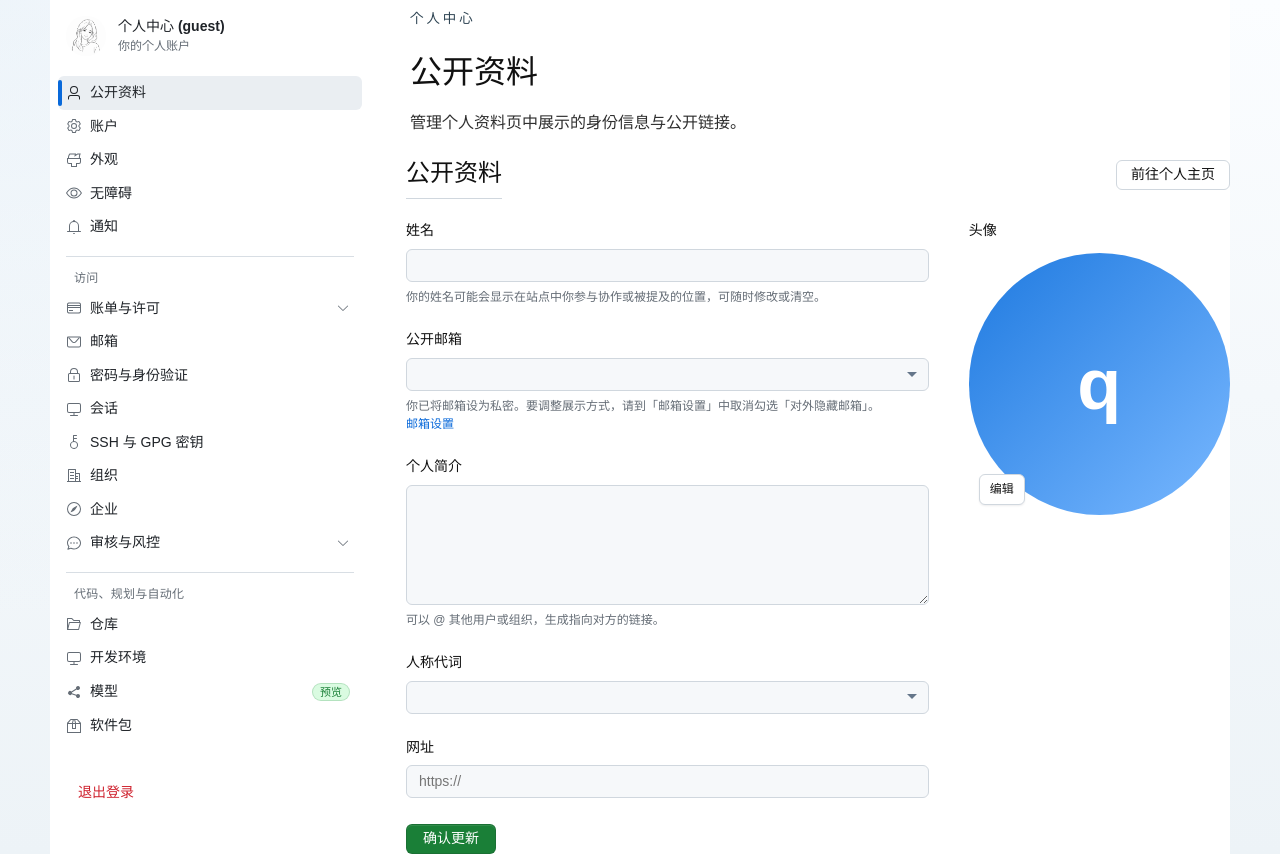
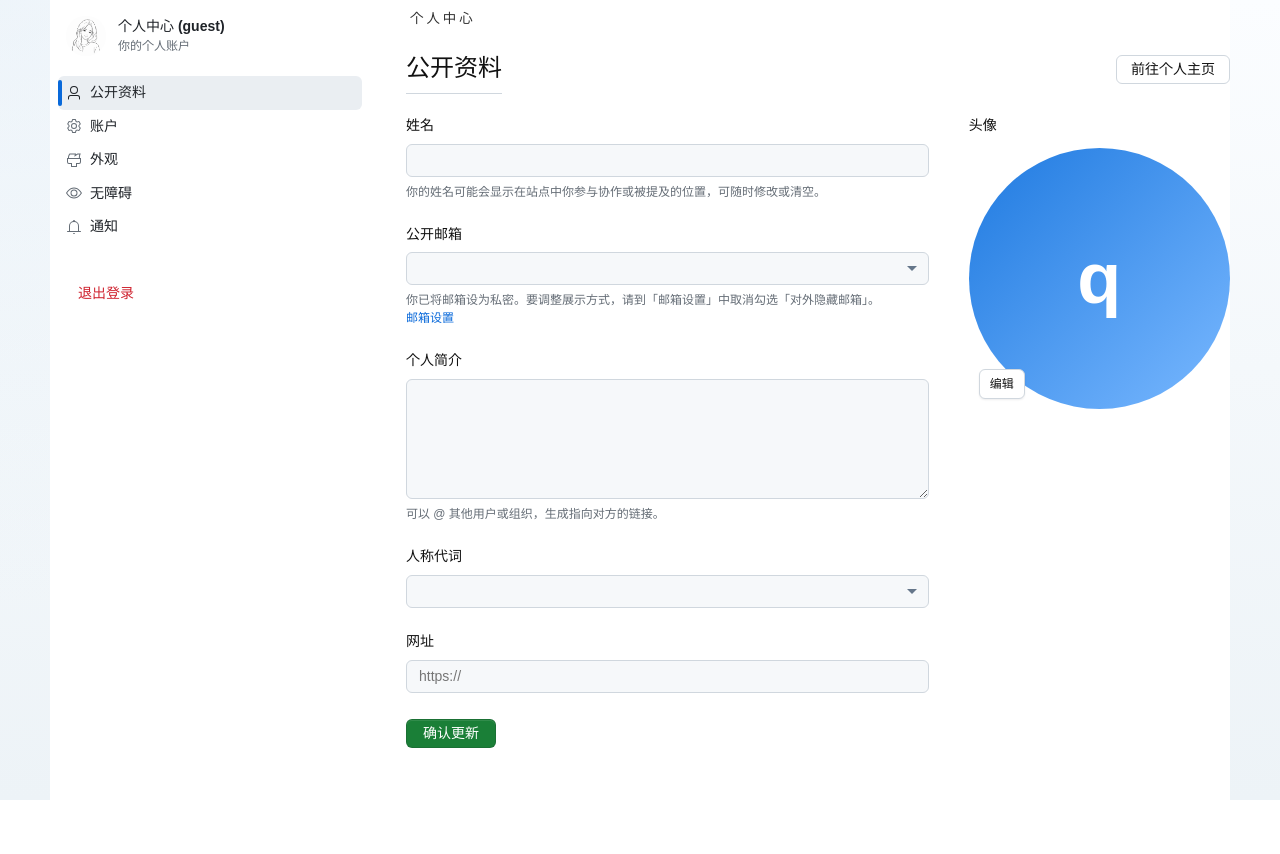
Before and after one commit to slnt23/Kite, a Vue app: page /profile in a window 1280 px wide. After the commit the page ends 800 px from the top, so only its background shows below. Built offline with nearby package versions, Linux system fonts and the light colour scheme.

Commit message:
1. update

```diff
--- a/src/components/dashboard/SettingsSidebar.vue
+++ b/src/components/dashboard/SettingsSidebar.vue
@@ -1,6 +1,14 @@
 <script setup lang="ts">
-import type {Component} from 'vue'
-import {computed, ref} from 'vue'
+/**
+ * 设置侧边栏组件
+ * 功能：显示用户信息、导航菜单和底部操作按钮
+ * 支持多级导航、图标显示和展开/收起功能
+ */
+
+import type { Component } from 'vue'
+import { computed, ref } from 'vue'
+
+// 导入 Element Plus 图标组件
 import {
   ArrowDown,
   Bell,
@@ -20,124 +28,174 @@ import {
   User,
   View,
 } from '@element-plus/icons-vue'
+
+// 导入类型定义
 import type {
   ProfileSettingsIconKey,
   ProfileSettingsNavItem,
   ProfileSettingsNavSection,
 } from '@/types'
 
+/**
+ * 组件属性定义
+ */
 const props = withDefaults(
-    defineProps<{
-      modelValue: string
-      sections: ProfileSettingsNavSection[]
-      titleLine: string
-      subtitleLine: string
-      avatarUrl?: string | null
-      avatarInitial?: string
-    }>(),
-    {
-      avatarUrl: null,
-      avatarInitial: '?',
-    },
+  defineProps<{
+    modelValue: string                    // 当前激活的导航项ID
+    sections: ProfileSettingsNavSection[] // 导航区块配置（暂时注释）
+    titleLine: string                    // 标题行文本
+    subtitleLine: string                 // 副标题文本
+    avatarUrl?: string | null            // 头像URL（可选）
+    avatarInitial?: string               // 头像占位字母（可选）
+  }>(),
+  {
+    // sections: () => [],                // 导航区块默认值（暂时注释）
+    avatarUrl: null,                     // 头像URL默认为null
+    avatarInitial: '?',                  // 头像占位字母默认为问号
+  },
 )
 
+/**
+ * 组件事件定义
+ */
 const emit = defineEmits<{
-  'update:modelValue': [id: string]
+  'update:modelValue': [id: string]  // 导航项点击事件，更新激活状态
 }>()
 
+/**
+ * 响应式数据：记录展开/收起状态的导航项
+ * key: 导航项ID, value: 是否展开
+ */
 const expandedIds = ref<Record<string, boolean>>({})
 
+/**
+ * 图标组件映射表
+ * 将图标键名映射到对应的 Element Plus 图标组件
+ */
 const iconComponents: Record<ProfileSettingsIconKey, Component> = {
-  user: User,
-  setting: Setting,
-  brush: Brush,
-  view: View,
-  bell: Bell,
-  creditCard: CreditCard,
-  message: Message,
-  lock: Lock,
-  monitor: Monitor,
-  key: Key,
-  officeBuilding: OfficeBuilding,
-  compass: Compass,
-  chatWarning: ChatDotRound,
-  folder: FolderOpened,
-  share: Share,
-  box: Box,
+  user: User,              // 用户图标
+  setting: Setting,        // 设置图标
+  brush: Brush,            // 画笔图标（外观）
+  view: View,              // 视图图标（辅助功能）
+  bell: Bell,              // 铃铛图标（通知）
+  creditCard: CreditCard,  // 信用卡图标
+  message: Message,        // 消息图标
+  lock: Lock,              // 锁图标（安全）
+  monitor: Monitor,        // 显示器图标
+  key: Key,                // 钥匙图标
+  officeBuilding: OfficeBuilding,  // 办公楼图标
+  compass: Compass,        // 指南针图标
+  chatWarning: ChatDotRound, // 聊天警告图标
+  folder: FolderOpened,    // 文件夹图标
+  share: Share,            // 分享图标
+  box: Box,                // 盒子图标
 }
 
+/**
+ * 根据图标键名解析对应的图标组件
+ * @param key - 图标键名
+ * @returns 对应的图标组件
+ */
 const resolveIcon = (key: ProfileSettingsIconKey): Component => iconComponents[key]
 
+/**
+ * 计算属性：处理后的头像URL（去除前后空格）
+ */
 const resolvedAvatarUrl = computed(() => (props.avatarUrl ?? '').trim())
 
+/**
+ * 计算属性：是否显示头像图片（有有效URL时显示）
+ */
 const showAvatarImage = computed(() => resolvedAvatarUrl.value.length > 0)
 
+/**
+ * 检查指定导航项是否展开
+ * @param id - 导航项ID
+ * @returns 是否展开
+ */
 const isExpanded = (id: string) => !!expandedIds.value[id]
 
+/**
+ * 切换导航项的展开/收起状态
+ * @param item - 导航项对象
+ */
 const toggleExpand = (item: ProfileSettingsNavItem) => {
-  if (!item.expandable) return
+  if (!item.expandable) return  // 不可展开的项直接返回
   expandedIds.value = {
     ...expandedIds.value,
-    [item.id]: !expandedIds.value[item.id],
+    [item.id]: !expandedIds.value[item.id],  // 切换展开状态
   }
 }
 
+/**
+ * 导航项点击事件处理
+ * @param item - 被点击的导航项
+ */
 const onRowClick = (item: ProfileSettingsNavItem) => {
-  if (item.disabled) return
+  if (item.disabled) return  // 禁用项不响应点击
+
+  // 处理可展开项
   if (item.expandable) {
     toggleExpand(item)
-    if (item.navigable === false) return
+    if (item.navigable === false) return  // 不可导航的展开项只切换展开状态
   }
-  if (item.navigable === false) return
+
+  if (item.navigable === false) return  // 不可导航项不触发导航
+
+  // 触发导航事件，更新激活状态
   emit('update:modelValue', item.id)
 }
 </script>
 
 <template>
+  <!-- 设置侧边栏容器 -->
   <aside class="ps-sidebar" aria-label="设置导航">
+    <!-- 头部区域：用户信息展示 -->
     <div class="ps-sidebar__header">
+      <!-- 头像显示：有图片时显示图片，否则显示字母 -->
       <div v-if="showAvatarImage" class="ps-sidebar__avatar ps-sidebar__avatar--img">
-        <img :src="resolvedAvatarUrl" alt=""/>
+        <img :src="resolvedAvatarUrl" alt="用户头像" />
       </div>
       <div v-else class="ps-sidebar__avatar ps-sidebar__avatar--text" aria-hidden="true">
         {{ avatarInitial }}
       </div>
+      <!-- 用户信息文本 -->
       <div class="ps-sidebar__header-text">
         <div class="ps-sidebar__title-line">{{ titleLine }}</div>
         <div class="ps-sidebar__subtitle">{{ subtitleLine }}</div>
       </div>
     </div>
 
+    <!-- 导航区域：菜单列表 -->
     <nav class="ps-sidebar__nav">
+      <!-- 遍历导航区块 -->
       <template v-for="(section, sIdx) in sections" :key="sIdx">
-        <div v-if="sIdx > 0" class="ps-sidebar__divider" role="presentation"/>
+        <!-- 区块分隔线（非第一个区块前显示） -->
+        <div v-if="sIdx > 0" class="ps-sidebar__divider" role="presentation" />
+        <!-- 区块标题 -->
         <p v-if="section.title" class="ps-sidebar__section-title">{{ section.title }}</p>
+        <!-- 导航项列表 -->
         <ul class="ps-sidebar__list" role="list">
           <li v-for="item in section.items" :key="item.id" class="ps-sidebar__li" role="none">
-            <button
-                type="button"
-                class="ps-sidebar__item"
-                :class="{
-                'ps-sidebar__item--active': item.id === modelValue && item.navigable !== false,
-                'ps-sidebar__item--disabled': item.disabled,
-              }"
-                :disabled="item.disabled"
-                role="menuitem"
-                @click="onRowClick(item)"
-            >
-              <span class="ps-sidebar__item-border" aria-hidden="true"/>
+            <!-- 导航项按钮 -->
+            <button type="button" class="ps-sidebar__item" :class="{
+              'ps-sidebar__item--active': item.id === modelValue && item.navigable !== false,  // 激活状态
+              'ps-sidebar__item--disabled': item.disabled,  // 禁用状态
+            }" :disabled="item.disabled" role="menuitem" @click="onRowClick(item)">
+              <!-- 激活状态指示条 -->
+              <span class="ps-sidebar__item-border" aria-hidden="true" />
+              <!-- 图标 -->
               <el-icon class="ps-sidebar__icon" :size="16">
-                <component :is="resolveIcon(item.icon)"/>
+                <component :is="resolveIcon(item.icon)" />
               </el-icon>
+              <!-- 标签文本 -->
               <span class="ps-sidebar__label">{{ item.label }}</span>
+              <!-- 徽章（新功能提示等） -->
               <span v-if="item.badge" class="ps-sidebar__badge">{{ item.badge }}</span>
-              <el-icon
-                  v-if="item.expandable"
-                  class="ps-sidebar__chevron"
-                  :class="{ 'ps-sidebar__chevron--open': isExpanded(item.id) }"
-                  :size="14"
-              >
-                <ArrowDown/>
+              <!-- 展开/收起箭头（可展开项显示） -->
+              <el-icon v-if="item.expandable" class="ps-sidebar__chevron"
+                :class="{ 'ps-sidebar__chevron--open': isExpanded(item.id) }" :size="14">
+                <ArrowDown />
               </el-icon>
             </button>
           </li>
@@ -145,32 +203,46 @@ const onRowClick = (item: ProfileSettingsNavItem) => {
       </template>
     </nav>
 
+    <!-- 底部区域：自定义内容（如退出登录按钮） -->
     <div v-if="$slots.footer" class="ps-sidebar__footer">
-      <slot name="footer"/>
+      <slot name="footer" />
     </div>
   </aside>
 </template>
 
 <style scoped lang="scss">
+/**
+ * 侧边栏容器样式
+ */
 .ps-sidebar {
   --ps-border: #d8dee4;
+  /* 边框颜色 */
   --ps-muted: #656d76;
+  /* 次要文字颜色 */
   --ps-text: #1f2328;
+  /* 主要文字颜色 */
   --ps-active-bg: #eaeef2;
+  /* 激活项背景色 */
   --ps-active-bar: #0969da;
-  /* 侧栏菜单项悬停：浅灰底，在白底页面上更清晰 */
+  /* 激活项指示条颜色 */
   --ps-row-hover: #e8eaed;
+  /* 悬停背景色 */
 
   box-sizing: border-box;
   width: 100%;
   max-width: 320px;
+  /* 最大宽度限制 */
   min-width: 0;
+  /* 防止内容溢出 */
   padding: 16px 0 20px;
   background: #ffffff;
   border: 1px solid var(--ps-border);
   border-radius: 6px;
 }
 
+/**
+ * 头部区域样式
+ */
 .ps-sidebar__header {
   display: flex;
   align-items: center;
@@ -178,6 +250,9 @@ const onRowClick = (item: ProfileSettingsNavItem) => {
   padding: 0 16px 20px;
 }
 
+/**
+ * 头像容器样式
+ */
 .ps-sidebar__avatar {
   flex-shrink: 0;
   width: 40px;
@@ -187,6 +262,9 @@ const onRowClick = (item: ProfileSettingsNavItem) => {
   border: 1px solid var(--ps-border);
 }
 
+/**
+ * 图片头像样式
+ */
 .ps-sidebar__avatar--img img {
   width: 100%;
   height: 100%;
@@ -194,6 +272,9 @@ const onRowClick = (item: ProfileSettingsNavItem) => {
   display: block;
 }
 
+/**
+ * 文字头像样式（渐变背景）
+ */
 .ps-sidebar__avatar--text {
   display: grid;
   place-items: center;
@@ -203,18 +284,29 @@ const onRowClick = (item: ProfileSettingsNavItem) => {
   font-weight: 700;
 }
 
+/**
+ * 头部文本容器样式
+ */
 .ps-sidebar__header-text {
   min-width: 0;
+  /* 防止文本溢出 */
 }
 
+/**
+ * 标题行样式
+ */
 .ps-sidebar__title-line {
   font-size: 0.875rem;
   font-weight: 600;
   line-height: 1.35;
   color: var(--ps-text);
   word-break: break-word;
+  /* 长文本自动换行 */
 }
 
+/**
+ * 副标题样式
+ */
 .ps-sidebar__subtitle {
   margin-top: 2px;
   font-size: 0.75rem;
@@ -222,16 +314,25 @@ const onRowClick = (item: ProfileSettingsNavItem) => {
   color: var(--ps-muted);
 }
 
+/**
+ * 导航区域样式
+ */
 .ps-sidebar__nav {
   padding: 0 8px;
 }
 
+/**
+ * 区块分隔线样式
+ */
 .ps-sidebar__divider {
   height: 1px;
   margin: 12px 8px 14px;
   background: var(--ps-border);
 }
 
+/**
+ * 区块标题样式（大写字母）
+ */
 .ps-sidebar__section-title {
   margin: 0 8px 6px;
   padding: 0 8px;
@@ -240,9 +341,13 @@ const onRowClick = (item: ProfileSettingsNavItem) => {
   line-height: 1.25;
   letter-spacing: 0.02em;
   text-transform: uppercase;
+  /* 文本大写 */
   color: var(--ps-muted);
 }
 
+/**
+ * 导航列表样式
+ */
 .ps-sidebar__list {
   margin: 0;
   padding: 0;
@@ -253,6 +358,9 @@ const onRowClick = (item: ProfileSettingsNavItem) => {
   margin: 0;
 }
 
+/**
+ * 导航项按钮样式
+ */
 .ps-sidebar__item {
   position: relative;
   display: flex;
@@ -273,16 +381,23 @@ const onRowClick = (item: ProfileSettingsNavItem) => {
   cursor: pointer;
   transition: background-color 0.12s ease;
 
+  /* 悬停效果 */
   &:hover:not(:disabled) {
     background: var(--ps-row-hover);
   }
 }
 
+/**
+ * 禁用状态导航项样式
+ */
 .ps-sidebar__item--disabled {
   opacity: 0.45;
   cursor: not-allowed;
 }
 
+/**
+ * 激活状态指示条样式
+ */
 .ps-sidebar__item-border {
   position: absolute;
   left: 0;
@@ -294,29 +409,46 @@ const onRowClick = (item: ProfileSettingsNavItem) => {
   pointer-events: none;
 }
 
+/**
+ * 激活状态导航项样式
+ */
 .ps-sidebar__item--active {
   background: var(--ps-active-bg);
   font-weight: 600;
 
+  /* 激活时显示指示条 */
   .ps-sidebar__item-border {
     background: var(--ps-active-bar);
   }
 }
 
+/**
+ * 导航项图标样式
+ */
 .ps-sidebar__icon {
   flex-shrink: 0;
   color: var(--ps-muted);
 }
 
+/**
+ * 激活状态图标颜色
+ */
 .ps-sidebar__item--active .ps-sidebar__icon {
   color: var(--ps-text);
 }
 
+/**
+ * 导航项标签文本样式
+ */
 .ps-sidebar__label {
   flex: 1;
   min-width: 0;
+  /* 防止文本溢出 */
 }
 
+/**
+ * 徽章样式（新功能提示等）
+ */
 .ps-sidebar__badge {
   flex-shrink: 0;
   padding: 1px 7px;
@@ -329,16 +461,25 @@ const onRowClick = (item: ProfileSettingsNavItem) => {
   border: 1px solid rgba(26, 127, 55, 0.2);
 }
 
+/**
+ * 展开/收起箭头样式
+ */
 .ps-sidebar__chevron {
   flex-shrink: 0;
   color: var(--ps-muted);
   transition: transform 0.15s ease;
 }
 
+/**
+ * 展开状态箭头样式（旋转180度）
+ */
 .ps-sidebar__chevron--open {
   transform: rotate(-180deg);
 }
 
+/**
+ * 底部区域样式
+ */
 .ps-sidebar__footer {
   margin-top: 16px;
   padding: 14px 16px 0;
--- /dev/null
+++ b/src/constants/admin.constant.ts
@@ -0,0 +1,13 @@
+import type { ProfileSettingsNavSection } from '@/types'
+import { PROFILE_SECTION_ITEMS } from './example.constant'
+
+/** 管理后台侧栏导航（图标由 Element Plus 映射解析） */
+export const ADMIN_DASHBOARD_NAV_SECTIONS: ProfileSettingsNavSection[] = [
+    {
+        items: [
+            { id: 'overview', label: '控制台总览', icon: 'monitor', navigable: true },
+            { id: 'content', label: '内容管理', icon: 'folder', navigable: true },
+            { id: 'settings', label: '系统设置', icon: 'setting', navigable: true },
+        ],
+    },
+]
--- a/src/constants/element.constant.ts
+++ /dev/null
@@ -1,82 +0,0 @@
-/**
- * Element Plus 相关：侧栏图标映射、带图标 key 的导航结构（在组件内映射为 @element-plus/icons-vue）
- */
-import type { ProfileSectionId, ProfileSettingsIconKey, ProfileSettingsNavSection } from '@/types'
-
-import { PROFILE_SECTION_ITEMS } from './example.constant'
-
-export const PROFILE_SECTION_SIDEBAR_ICON: Record<ProfileSectionId, ProfileSettingsIconKey> = {
-  public: 'user',
-  account: 'setting',
-  appearance: 'brush',
-  accessibility: 'view',
-  notifications: 'bell',
-}
-
-/** GitHub 风格设置侧栏：首组来自 PROFILE_SECTION_ITEMS，其余为展示用分组（可再接路由） */
-export const PROFILE_SETTINGS_NAV_SECTIONS: ProfileSettingsNavSection[] = [
-  {
-    items: PROFILE_SECTION_ITEMS.map((s) => ({
-      id: s.id,
-      label: s.label,
-      icon: PROFILE_SECTION_SIDEBAR_ICON[s.id],
-      navigable: true,
-    })),
-  },
-  {
-    title: '访问',
-    items: [
-      {
-        id: 'access-billing',
-        label: '账单与许可',
-        icon: 'creditCard',
-        expandable: true,
-        navigable: false,
-      },
-      { id: 'access-emails', label: '邮箱', icon: 'message', navigable: false },
-      {
-        id: 'access-password',
-        label: '密码与身份验证',
-        icon: 'lock',
-        navigable: false,
-      },
-      { id: 'access-sessions', label: '会话', icon: 'monitor', navigable: false },
-      { id: 'access-ssh', label: 'SSH 与 GPG 密钥', icon: 'key', navigable: false },
-      { id: 'access-orgs', label: '组织', icon: 'officeBuilding', navigable: false },
-      { id: 'access-enterprise', label: '企业', icon: 'compass', navigable: false },
-      {
-        id: 'access-moderation',
-        label: '审核与风控',
-        icon: 'chatWarning',
-        expandable: true,
-        navigable: false,
-      },
-    ],
-  },
-  {
-    title: '代码、规划与自动化',
-    items: [
-      { id: 'code-repos', label: '仓库', icon: 'folder', navigable: false },
-      { id: 'code-codespaces', label: '开发环境', icon: 'monitor', navigable: false },
-      {
-        id: 'code-models',
-        label: '模型',
-        icon: 'share',
-        badge: '预览',
-        navigable: false,
-      },
-      { id: 'code-packages', label: '软件包', icon: 'box', navigable: false },
-    ],
-  },
-]
-
-/** 管理后台侧栏导航（图标由 Element Plus 映射解析） */
-export const ADMIN_DASHBOARD_NAV_SECTIONS: ProfileSettingsNavSection[] = [
-  {
-    items: [
-      { id: 'overview', label: '控制台总览', icon: 'monitor', navigable: true },
-      { id: 'content', label: '内容管理', icon: 'folder', navigable: true },
-      { id: 'settings', label: '系统设置', icon: 'setting', navigable: true },
-    ],
-  },
-]
--- a/src/constants/index.ts
+++ b/src/constants/index.ts
@@ -3,6 +3,6 @@
 export * from './key.constant'
 export * from './menu.constant'
 export * from './example.constant'
-export * from './element.constant'
 export * from './story.constant'
 export * from './front.constant'
+export * from './admin.constant'
--- a/src/views/front/UserProfileView.vue
+++ b/src/views/front/UserProfileView.vue
@@ -1,8 +1,6 @@
 <script setup lang="ts">
 /**
  * 用户个人中心页面组件
- * 功能：管理用户个人资料、账户设置、外观、辅助功能和通知设置
- * 采用 Vue 3 组合式 API 设计
  */
 
 import { computed, onBeforeUnmount, onMounted, ref } from 'vue'
@@ -31,7 +29,7 @@ import {
   PROFILE_ACCOUNT_CARDS,
   PROFILE_APPEARANCE_CARDS,
   PROFILE_NOTIFICATION_CARDS,
-  PROFILE_SECTION_ITEMS,
+  // PROFILE_SECTION_ITEMS,
   PROFILE_SETTINGS_NAV_SECTIONS,
 } from '@/constants'
 
@@ -114,9 +112,9 @@ const sidebarAvatarUrl = computed(
 /**
  * 计算属性：当前激活的功能区块配置信息
  */
-const activeSection = computed(
-  () => PROFILE_SECTION_ITEMS.find((item) => item.id === activeSectionId.value) || PROFILE_SECTION_ITEMS[0],
-)
+// const activeSection = computed(
+//   () => PROFILE_SECTION_ITEMS.find((item) => item.id === activeSectionId.value) || PROFILE_SECTION_ITEMS[0],
+// )
 
 // 公开资料默认值常量
 const examplePublic = EXAMPLE_PUBLIC_PROFILE_DEFAULTS
@@ -139,19 +137,7 @@ const publicProfile = computed<UserInfoParams>(() => {
   }
 })
 
-/**
- * 计算属性：账户信息卡片数据
- * 将静态卡片配置与动态用户数据结合
- */
-const accountCards = computed(() =>
-  PROFILE_ACCOUNT_CARDS.map((card) => {
-    if (card.label === '当前身份') return { ...card, value: profileRole.value }
-    if (card.label === '登录方式') return { ...card, value: profileLoginMode.value }
-    if (card.label === '最近活动') return { ...card, value: profileLoginAt.value }
-    if (card.label === '主邮箱') return { ...card, value: profileHandle.value }
-    return card
-  }),
-)
+
 
 /**
  * 处理用户退出登录
@@ -191,6 +177,8 @@ const handleSavePublicProfile = (payload: UserInfoParams) => {
   if (typeof window !== 'undefined') {
     window.localStorage.setItem(AUTH_STORAGE_KEY, JSON.stringify(currentUser.value))
     window.dispatchEvent(new Event(AUTH_CHANGE_EVENT))
+
+    //后续要发送给后端接口，
   }
 }
 
@@ -219,18 +207,34 @@ onMounted(() => {
 onBeforeUnmount(() => {
   removeAuthListener()
 })
+
+// 后期清除
+
+/**
+ * 计算属性：账户信息卡片数据
+ * 将静态卡片配置与动态用户数据结合
+ */
+const accountCards = computed(() =>
+  PROFILE_ACCOUNT_CARDS.map((card) => {
+    if (card.label === '当前身份') return { ...card, value: profileRole.value }
+    if (card.label === '登录方式') return { ...card, value: profileLoginMode.value }
+    if (card.label === '最近活动') return { ...card, value: profileLoginAt.value }
+    if (card.label === '主邮箱') return { ...card, value: profileHandle.value }
+    return card
+  }),
+)
+
+//
+
 </script>
 
 <template>
   <!-- 个人中心整体布局容器 -->
   <SettingsWorkspaceShell>
-    <!-- 侧边栏插槽 -->
     <template #sidebar>
-      <!-- 设置侧边导航栏 -->
       <SettingsSidebar v-model="activeSectionId" :sections="PROFILE_SETTINGS_NAV_SECTIONS"
         :title-line="profileTitleLine" :subtitle-line="profileSidebarSubtitle" :avatar-url="sidebarAvatarUrl"
         :avatar-initial="profileInitial">
-        <!-- 侧边栏底部插槽：退出登录按钮 -->
         <template #footer>
           <button type="button" class="profile-logout" @click="handleLogout">退出登录</button>
         </template>
@@ -243,8 +247,8 @@ onBeforeUnmount(() => {
       <header class="profile-content__header">
         <div>
           <p class="eyebrow-label">个人中心</p>
-          <h2>{{ activeSection.heading }}</h2>
-          <p>{{ activeSection.description }}</p>
+          <!-- <h2>{{ activeSection.heading }}</h2> -->
+          <!-- <p>{{ activeSection.description }}</p> -->
         </div>
       </header>
 
```
Also changed, not shown: src/constants/front.constant.ts (+70 -1 lines), src/types/models/profile.ts (+41 -32 lines).
